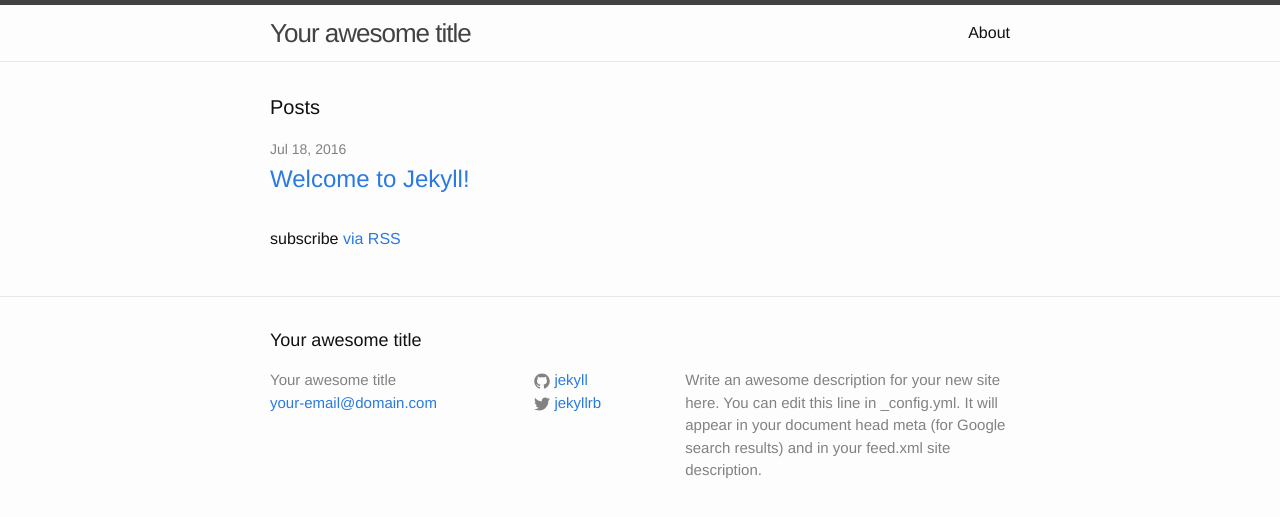
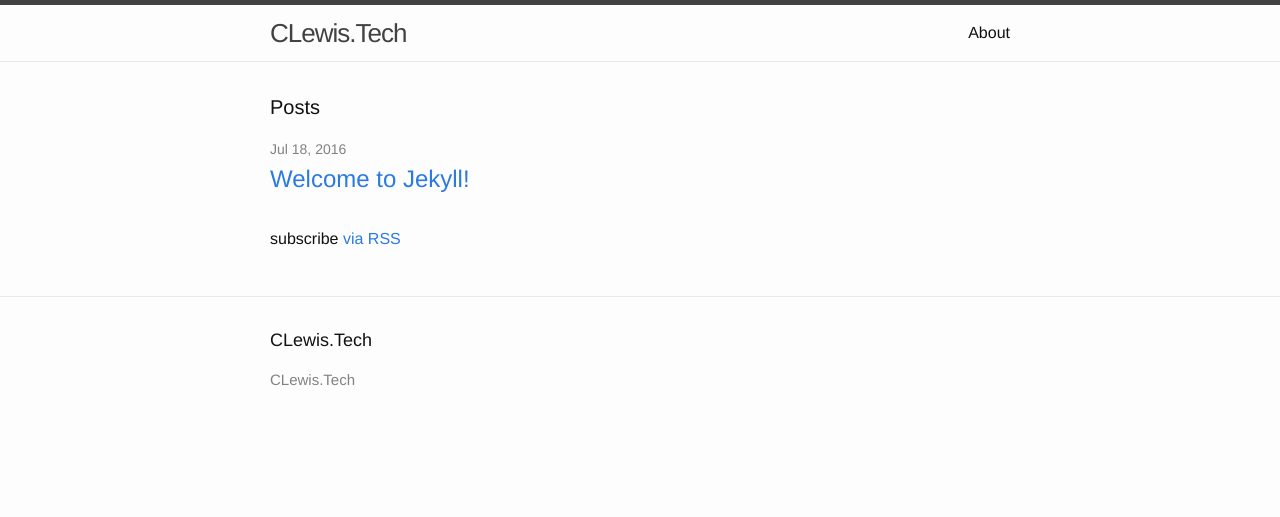
Before and after one commit to bcm16/bcm16.github.io, a Jekyll site: the page built from index.html, in a window 1280 px wide. Shown: the top 517 px of the page. Built offline with Jekyll 4.4.1, drawn with Linux system fonts in a browser that asks for light colours.

Commit message:
Updated719

```diff
--- a/_config.yml
+++ b/_config.yml
@@ -6,16 +6,8 @@
 # 'jekyll serve'. If you change this file, please restart the server process.
 
 # Site settings
-title: Your awesome title
-email: your-email@domain.com
-description: > # this means to ignore newlines until "baseurl:"
-  Write an awesome description for your new site here. You can edit this
-  line in _config.yml. It will appear in your document head meta (for
-  Google search results) and in your feed.xml site description.
-baseurl: "" # the subpath of your site, e.g. /blog
-url: "http://yourdomain.com" # the base hostname & protocol for your site
-twitter_username: jekyllrb
-github_username:  jekyll
+title: CLewis.Tech
+
 
 # Build settings
 markdown: kramdown
```
